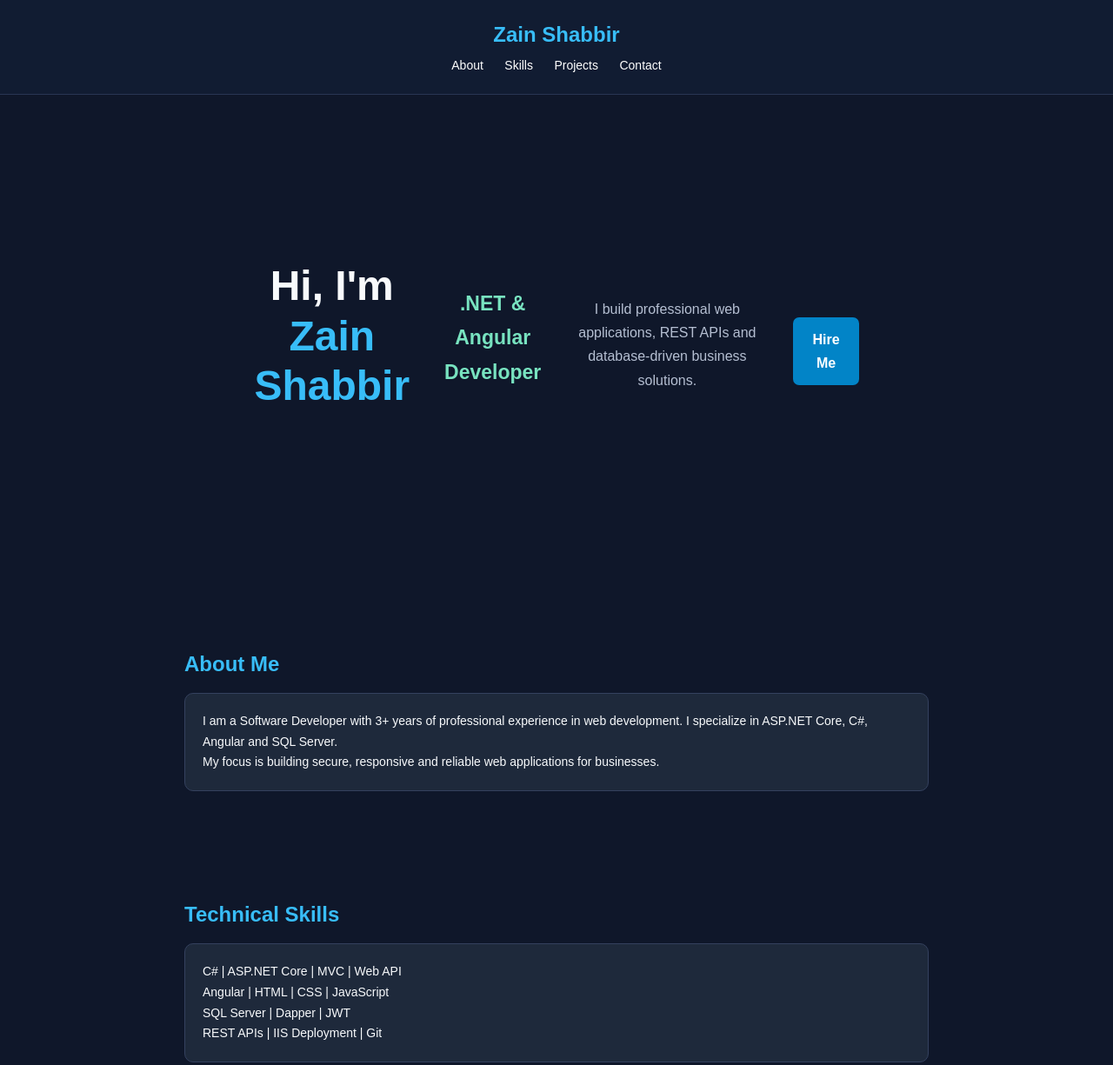
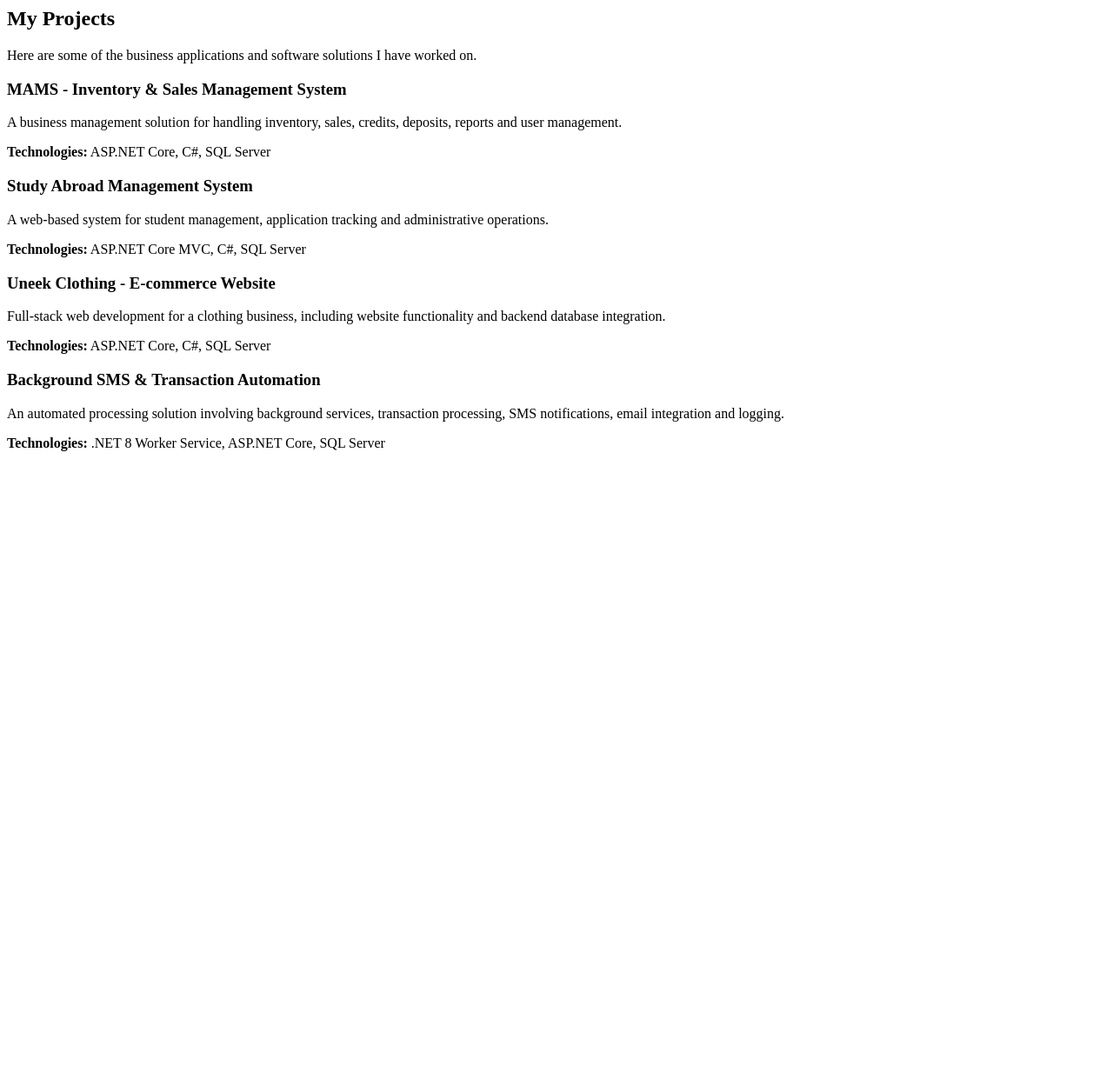
Before and after one commit to ShabbirZain/zain-portfolio, a plain HTML site: page index.html in a window 1280 px wide. Shown: the top 1225 px of the page at 87% size. After the commit the page ends 800 px from the top, so only its background shows below. Drawn offline with Linux system fonts and the light colour scheme.

Commit message:
Update index.html

```diff
--- a/index.html
+++ b/index.html
@@ -1,162 +1,51 @@
-
-<!DOCTYPE html>
-<html lang="en">
-<head>
-    <meta charset="UTF-8">
-    <meta name="viewport" content="width=device-width, initial-scale=1.0">
-    <title>Zain Shabbir | .NET Developer</title>
-    <meta name="description" content="Professional .NET and Angular Developer Portfolio">
-
-    <link rel="stylesheet" href="style.css">
-
-    <style>
-        body {
-            margin: 0;
-            font-family: Arial, sans-serif;
-            background: #0f172a;
-            color: #f8fafc;
-            line-height: 1.7;
-        }
-        header {
-            padding: 20px;
-            text-align: center;
-            background: #111c32;
-        }
-        header h2 { color: #38bdf8; margin: 0; }
-        nav a {
-            color: white;
-            text-decoration: none;
-            margin: 0 10px;
-            font-size: 14px;
-        }
-        section {
-            max-width: 900px;
-            margin: auto;
-            padding: 55px 22px;
-        }
-        .hero { text-align: center; padding-top: 85px; }
-        h1 { font-size: 38px; line-height: 1.2; }
-        h2 { color: #38bdf8; }
-        .highlight { color: #38bdf8; }
-        .btn {
-            display: inline-block;
-            background: #0284c7;
-            color: white;
-            padding: 12px 22px;
-            border-radius: 7px;
-            text-decoration: none;
-            margin-top: 15px;
-        }
-        .card {
-            background: #1e293b;
-            padding: 20px;
-            border-radius: 10px;
-            margin: 12px 0;
-        }
-        footer {
-            text-align: center;
-            padding: 25px;
-            background: #111c32;
-        }
-        @media(max-width:600px) {
-            h1 { font-size: 30px; }
-            nav a { margin: 0 5px; }
-        }
-    </style>
-</head>
-
-<body>
-
-<header>
-    <h2>Zain Shabbir</h2>
-    <nav>
-        <a href="#about">About</a>
-        <a href="#skills">Skills</a>
-        <a href="#projects">Projects</a>
-        <a href="#contact">Contact</a>
-    </nav>
-</header>
-
-<section class="hero">
-    <h1>Hi, I'm <span class="highlight">Zain Shabbir</span></h1>
-    <h2>.NET & Angular Developer</h2>
-    <p>
-        I build professional web applications, REST APIs
-        and database-driven business solutions.
-    </p>
-    <a class="btn" href="#contact">Hire Me</a>
-</section>
-
-<section id="about">
-    <h2>About Me</h2>
-    <div class="card">
-        <p>
-            I am a Software Developer with 3+ years of
-            professional experience in web development.
-            I specialize in ASP.NET Core, C#, Angular
-            and SQL Server.
-        </p>
-        <p>
-            My focus is building secure, responsive and
-            reliable web applications for businesses.
-        </p>
-    </div>
-</section>
-
-<section id="skills">
-    <h2>Technical Skills</h2>
-    <div class="card">
-        <p>C# | ASP.NET Core | MVC | Web API</p>
-        <p>Angular | HTML | CSS | JavaScript</p>
-        <p>SQL Server | Dapper | JWT</p>
-        <p>REST APIs | IIS Deployment | Git</p>
-    </div>
-</section>
 
 <section id="projects">
-    <h2>Services & Project Experience</h2>
+
+    <h2>My Projects</h2>
+
+    <p>
+        Here are some of the business applications
+        and software solutions I have worked on.
+    </p>
 
     <div class="card">
-        <h3>Business Management Applications</h3>
-        <p>Web-based solutions for managing business operations and records.</p>
+        <h3>MAMS - Inventory & Sales Management System</h3>
+        <p>
+            A business management solution for handling
+            inventory, sales, credits, deposits, reports
+            and user management.
+        </p>
+        <p><strong>Technologies:</strong> ASP.NET Core, C#, SQL Server</p>
     </div>
 
     <div class="card">
-        <h3>ASP.NET Core Web Applications</h3>
-        <p>Custom web applications, admin panels and backend development.</p>
+        <h3>Study Abroad Management System</h3>
+        <p>
+            A web-based system for student management,
+            application tracking and administrative operations.
+        </p>
+        <p><strong>Technologies:</strong> ASP.NET Core MVC, C#, SQL Server</p>
     </div>
 
     <div class="card">
-        <h3>REST API Development</h3>
-        <p>Secure APIs using ASP.NET Core, SQL Server and JWT authentication.</p>
+        <h3>Uneek Clothing - E-commerce Website</h3>
+        <p>
+            Full-stack web development for a clothing
+            business, including website functionality
+            and backend database integration.
+        </p>
+        <p><strong>Technologies:</strong> ASP.NET Core, C#, SQL Server</p>
     </div>
 
     <div class="card">
-        <h3>Angular Frontend Development</h3>
-        <p>Responsive and user-friendly frontend applications.</p>
+        <h3>Background SMS & Transaction Automation</h3>
+        <p>
+            An automated processing solution involving
+            background services, transaction processing,
+            SMS notifications, email integration and logging.
+        </p>
+        <p><strong>Technologies:</strong> .NET 8 Worker Service,
+        ASP.NET Core, SQL Server</p>
     </div>
+
 </section>
-
-<section id="contact">
-    <h2>Let's Work Together</h2>
-    <div class="card">
-        <p>Have a project or need a .NET developer?</p>
-        <p>Email: YOUR_EMAIL@example.com</p>
-        <a class="btn" href="mailto:YOUR_EMAIL@example.com">
-            Contact Me
-        </a>
-    </div>
-</section>
-
-<footer>
-    <p>© <span id="year"></span> Zain Shabbir. All Rights Reserved.</p>
-</footer>
-
-<script src="script.js"></script>
-<script>
-    document.getElementById("year").textContent =
-        new Date().getFullYear();
-</script>
-
-</body>
-  </html>
```
